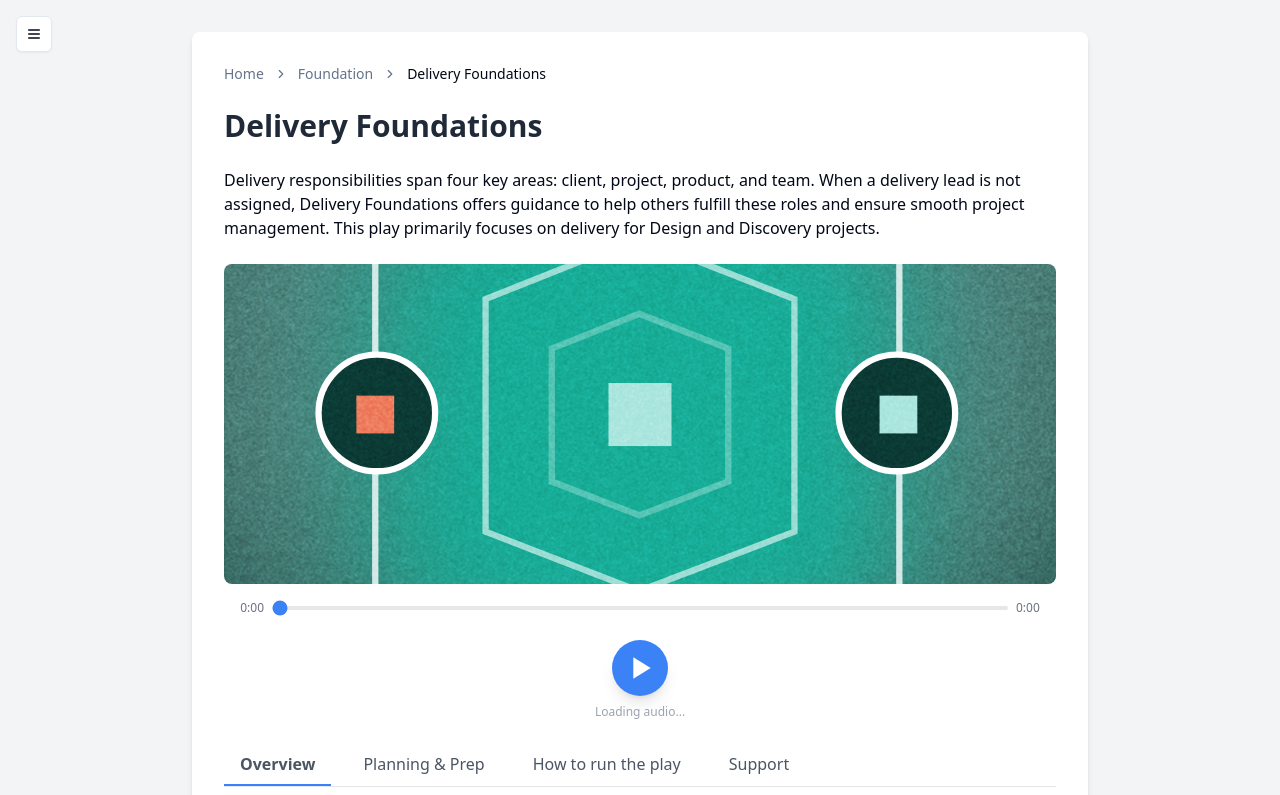
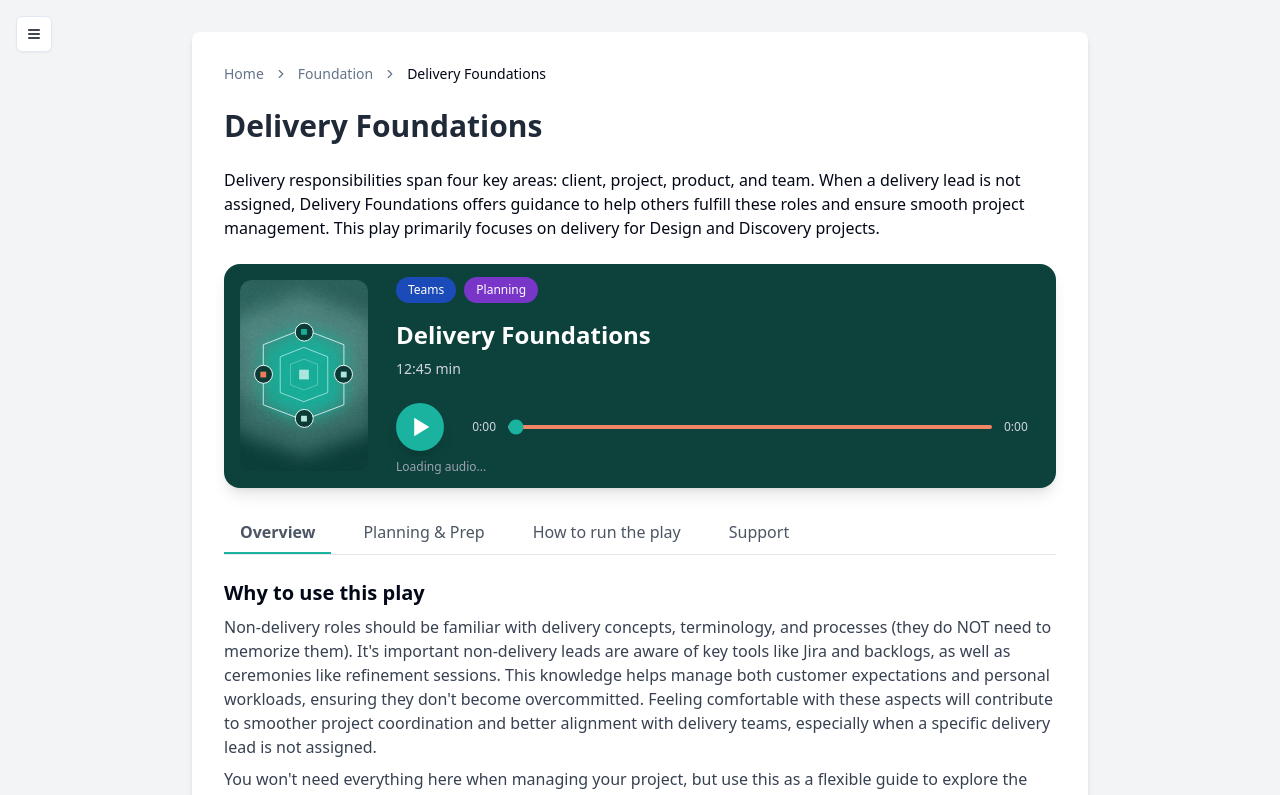
Before and after one commit to nicolecacchiotti/playbook-website, a Next.js app: page /plays/foundation/delivery-foundations in a window 1280 px wide. Shown: the top 795 px of the page. Built offline with nearby package versions, Linux system fonts and the light colour scheme.

Commit message:
Update audio player styling - fixed width, padding, and title size adjustments

```diff
--- a/src/components/AudioPlayer.tsx
+++ /dev/null
@@ -1,206 +0,0 @@
-'use client';
-
-import { useState, useRef, useEffect } from 'react';
-
-interface AudioPlayerProps {
-  src: string;
-  title?: string;
-  audioRef: React.RefObject<HTMLAudioElement>;
-  albumArt?: string;
-  episodeTitle?: string;
-  episodeDate?: string;
-  showName?: string;
-  spotifyUrl?: string;
-}
-
-export default function AudioPlayer({ src, title, audioRef, albumArt, episodeTitle, episodeDate, showName, spotifyUrl }: AudioPlayerProps) {
-  const [isPlaying, setIsPlaying] = useState(false);
-  const [currentTime, setCurrentTime] = useState(0);
-  const [duration, setDuration] = useState(0);
-  const [playbackRate, setPlaybackRate] = useState(1);
-  const [volume, setVolume] = useState(1);
-  const [isSpeedMenuOpen, setIsSpeedMenuOpen] = useState(false);
-  const [isVolumeMenuOpen, setIsVolumeMenuOpen] = useState(false);
-  const [error, setError] = useState<string | null>(null);
-  const [isLoading, setIsLoading] = useState(true);
-
-  useEffect(() => {
-    console.log('AudioPlayer mounted with src:', src);
-    setIsLoading(true);
-    setError(null);
-
-    if (audioRef.current) {
-      audioRef.current.addEventListener('loadeddata', () => {
-        console.log('Audio file loaded successfully');
-        setIsLoading(false);
-      });
-
-      audioRef.current.addEventListener('error', (e) => {
-        const audioError = e.target as HTMLAudioElement;
-        console.error('Audio error in AudioPlayer:', {
-          error: audioError.error,
-          networkState: audioError.networkState,
-          readyState: audioError.readyState
-        });
-        setError('Error loading audio file');
-        setIsLoading(false);
-      });
-    }
-  }, [src, audioRef]);
-
-  const togglePlayPause = () => {
-    if (audioRef.current) {
-      try {
-        if (isPlaying) {
-          audioRef.current.pause();
-        } else {
-          const playPromise = audioRef.current.play();
-          if (playPromise !== undefined) {
-            playPromise.catch(() => setError('Error playing audio file'));
-          }
-        }
-        setIsPlaying(!isPlaying);
-      } catch {
-        setError('Error controlling audio playback');
-      }
-    }
-  };
-
-  const skipForward = () => {
-    if (audioRef.current) {
-      audioRef.current.currentTime = Math.min(audioRef.current.currentTime + 15, duration);
-    }
-  };
-
-  const skipBackward = () => {
-    if (audioRef.current) {
-      audioRef.current.currentTime = Math.max(audioRef.current.currentTime - 15, 0);
-    }
-  };
-
-  const handlePlaybackRateChange = (rate: number) => {
-    if (audioRef.current) {
-      audioRef.current.playbackRate = rate;
-      setPlaybackRate(rate);
-      setIsSpeedMenuOpen(false);
-    }
-  };
-
-  const handleVolumeChange = (e: React.ChangeEvent<HTMLInputElement>) => {
-    const newVolume = Number(e.target.value);
-    if (audioRef.current) {
-      audioRef.current.volume = newVolume;
-      setVolume(newVolume);
-    }
-  };
-
-  const handleTimeUpdate = () => {
-    if (audioRef.current) {
-      setCurrentTime(audioRef.current.currentTime);
-    }
-  };
-
-  const handleLoadedMetadata = () => {
-    if (audioRef.current) {
-      setDuration(audioRef.current.duration);
-    }
-  };
-
-  const handleProgressChange = (e: React.ChangeEvent<HTMLInputElement>) => {
-    const time = Number(e.target.value);
-    if (audioRef.current) {
-      audioRef.current.currentTime = time;
-      setCurrentTime(time);
-    }
-  };
-
-  const formatTime = (time: number) => {
-    const minutes = Math.floor(time / 60);
-    const seconds = Math.floor(time % 60);
-    return `${minutes}:${seconds.toString().padStart(2, '0')}`;
-  };
-
-  // Placeholders if props are missing
-  const art = albumArt || 'https://via.placeholder.com/200x200?text=Podcast';
-  const epTitle = episodeTitle || 'Podcast Episode Title';
-  const epDate = episodeDate || 'Jan 1 · Show Name';
-  const show = showName || 'Show Name';
-  const spotify = spotifyUrl || '#';
-
-  // Handle click outside for speed menu
-  useEffect(() => {
-    if (!isSpeedMenuOpen) return;
-    function handleClick(e: MouseEvent) {
-      setIsSpeedMenuOpen(false);
-    }
-    window.addEventListener('click', handleClick);
-    return () => window.removeEventListener('click', handleClick);
-  }, [isSpeedMenuOpen]);
-
-  return (
-    <div className="bg-gray-700 rounded-2xl p-4 w-full max-w-4xl mx-auto shadow-lg flex flex-col justify-between min-h-[180px] relative">
-      {/* Hidden audio element */}
-      <audio
-        ref={audioRef}
-        src={src}
-        onTimeUpdate={handleTimeUpdate}
-        onLoadedMetadata={handleLoadedMetadata}
-        onEnded={() => setIsPlaying(false)}
-      />
-      {/* Playback Speed Dropdown */}
-      <div className="absolute top-4 right-4 z-10">
-        <button
-          onClick={e => { e.stopPropagation(); setIsSpeedMenuOpen(v => !v); }}
-          className="bg-white/10 text-white px-3 py-1 rounded font-semibold text-sm shadow hover:bg-white/20"
-        >
-          {playbackRate}x
-        </button>
-        {isSpeedMenuOpen && (
-          <div className="absolute right-0 mt-2 w-20 bg-gray-800 rounded shadow-lg py-1 text-white text-sm">
-            {[0.5, 1, 1.25, 1.5, 2].map(rate => (
-              <button
-                key={rate}
-                onClick={e => { e.stopPropagation(); handlePlaybackRateChange(rate); }}
-                className={`block w-full text-left px-4 py-1 hover:bg-gray-700/60 ${playbackRate === rate ? 'font-bold' : ''}`}
-              >
-                {rate}x
-              </button>
-            ))}
-          </div>
-        )}
-      </div>
-      {/* Episode Info */}
-      <div className="mb-4">
-        <div className="uppercase text-white/80 text-xs tracking-widest font-semibold mb-1 text-left">{show}</div>
-        <h2 className="text-white text-lg md:text-xl font-bold text-left leading-tight">{epTitle}</h2>
-      </div>
-      {/* Controls */}
-      <div className="flex flex-col items-center justify-center flex-1">
-        <div className="flex items-center justify-center mb-4">
-          <button onClick={togglePlayPause} className="bg-white text-gray-700 rounded-full w-12 h-12 flex items-center justify-center shadow hover:scale-105 transition-transform text-2xl" disabled={isLoading} aria-label={isPlaying ? 'Pause' : 'Play'}>
-            {isPlaying ? (
-              <svg width="24" height="24" fill="none" viewBox="0 0 24 24"><rect x="7" y="4" width="4" height="16" rx="2" fill="#374151"/><rect x="14" y="4" width="4" height="16" rx="2" fill="#374151"/></svg>
-            ) : (
-              <svg width="24" height="24" fill="none" viewBox="0 0 24 24"><path d="M7 4v16l13-8-13-8z" fill="#374151"/></svg>
-            )}
-          </button>
-        </div>
-      </div>
-      {/* Progress Bar */}
-      <div className="flex items-center gap-2 mt-4">
-        <span className="text-white/80 text-xs w-10 text-right">{formatTime(currentTime)}</span>
-        <input
-          type="range"
-          min={0}
-          max={duration}
-          value={currentTime}
-          onChange={handleProgressChange}
-          className="flex-1 h-1 bg-white/40 rounded-lg appearance-none cursor-pointer accent-white"
-        />
-        <span className="text-white/80 text-xs w-10">{formatTime(duration)}</span>
-      </div>
-      {isLoading && <div className="text-white/70 mt-2 text-center text-xs">Loading audio...</div>}
-      {error && <div className="text-red-300 mt-2 text-center text-xs">{error}</div>}
-    </div>
-  );
-}
--- a/src/components/AudioPlayerWrapper.tsx
+++ b/src/components/AudioPlayerWrapper.tsx
@@ -6,13 +6,16 @@ import Image from 'next/image';
 interface AudioPlayerWrapperProps {
   audioUrl: string;
   imageSrc: any; // Accept imported SVG or image
+  title?: string;
+  duration?: string;
+  labels?: string[];
 }
 
-export default function AudioPlayerWrapper({ audioUrl, imageSrc }: AudioPlayerWrapperProps) {
+export default function AudioPlayerWrapper({ audioUrl, imageSrc, title = 'Delivery Foundations', duration = '12:45', labels = ['Teams', 'Planning'] }: AudioPlayerWrapperProps) {
   const audioRef = useRef<HTMLAudioElement>(null);
   const [isPlaying, setIsPlaying] = useState(false);
   const [currentTime, setCurrentTime] = useState(0);
-  const [duration, setDuration] = useState(0);
+  const [audioDuration, setAudioDuration] = useState(0);
   const [error, setError] = useState<string | null>(null);
   const [isLoading, setIsLoading] = useState(true);
 
@@ -20,13 +23,13 @@ export default function AudioPlayerWrapper({ audioUrl, imageSrc }: AudioPlayerWr
     setIsLoading(true);
     setError(null);
     setCurrentTime(0);
-    setDuration(0);
+    setAudioDuration(0);
     setIsPlaying(false);
   }, [audioUrl]);
 
   const handleLoadedMetadata = () => {
     if (audioRef.current) {
-      setDuration(audioRef.current.duration);
+      setAudioDuration(audioRef.current.duration);
       setIsLoading(false);
     }
   };
@@ -63,16 +66,61 @@ export default function AudioPlayerWrapper({ audioUrl, imageSrc }: AudioPlayerWr
   };
 
   return (
-    <div className="w-full flex flex-col items-center">
-      {/* Image at the top */}
-      <div className="w-full mb-4">
+    <div className="w-full rounded-2xl overflow-hidden flex flex-col md:flex-row bg-[#0D423C] shadow-lg">
+      {/* Card Art */}
+      <div className="w-full md:w-auto md:flex-shrink-0 p-4">
         <Image
           src={imageSrc}
           alt="Audio Art"
-          width={320}
-          height={320}
-          className="rounded-lg object-cover w-full h-80"
+          className="rounded-xl h-auto max-h-48 w-full md:w-auto object-contain"
         />
+      </div>
+      {/* Content & Controls */}
+      <div className="flex-1 flex flex-col justify-center p-3 text-white">
+        {/* Chips */}
+        <div className="flex gap-2 mb-4">
+          {labels.map(label => (
+            <span key={label} className={
+              label === 'Teams'
+                ? 'bg-blue-700/80 text-white px-3 py-1 rounded-full font-medium'
+                : 'bg-purple-600/80 text-white px-3 py-1 rounded-full font-medium'
+            } style={{ fontSize: '12px' }}>
+              {label}
+            </span>
+          ))}
+        </div>
+        {/* Title */}
+        <h2 className="text-xl md:text-2xl font-bold mb-2 leading-tight">{title}</h2>
+        {/* Duration */}
+        <div className="text-gray-300 text-sm mb-6">{duration} min</div>
+        {/* Audio Controls */}
+        <div className="flex items-center gap-3 w-full">
+          <button
+            onClick={togglePlayPause}
+            className="bg-[#19B39F] hover:bg-[#15a08e] text-white rounded-full w-12 h-12 flex items-center justify-center shadow-lg focus:outline-none focus:ring-2 focus:ring-[#19B39F] transition"
+            aria-label={isPlaying ? 'Pause' : 'Play'}
+            disabled={isLoading}
+          >
+            {isPlaying ? (
+              <svg width="28" height="28" fill="none" viewBox="0 0 24 24"><rect x="7" y="4" width="4" height="16" rx="2" fill="white"/><rect x="14" y="4" width="4" height="16" rx="2" fill="white"/></svg>
+            ) : (
+              <svg width="28" height="28" fill="none" viewBox="0 0 24 24"><path d="M7 4v16l13-8-13-8z" fill="white"/></svg>
+            )}
+          </button>
+          <span className="text-gray-300 text-xs w-10 text-right">{formatTime(currentTime)}</span>
+          <input
+            type="range"
+            min={0}
+            max={audioDuration}
+            value={currentTime}
+            onChange={handleProgressChange}
+            className="flex-1 h-1 bg-[#EF8665] rounded-lg appearance-none cursor-pointer accent-[#19B39F]"
+            style={{ accentColor: '#19B39F' }}
+          />
+          <span className="text-gray-300 text-xs w-10">{formatTime(audioDuration)}</span>
+        </div>
+        {isLoading && <div className="text-gray-400 mt-2 text-xs">Loading audio...</div>}
+        {error && <div className="text-red-500 mt-2 text-xs">{error}</div>}
       </div>
       {/* Hidden audio element */}
       <audio
@@ -83,35 +131,6 @@ export default function AudioPlayerWrapper({ audioUrl, imageSrc }: AudioPlayerWr
         onEnded={() => setIsPlaying(false)}
         className="hidden"
       />
-      {/* Progress Bar */}
-      <div className="flex items-center w-full gap-2">
-        <span className="text-gray-500 text-xs w-10 text-right">{formatTime(currentTime)}</span>
-        <input
-          type="range"
-          min={0}
-          max={duration}
-          value={currentTime}
-          onChange={handleProgressChange}
-          className="flex-1 h-1 bg-gray-200 rounded-lg appearance-none cursor-pointer accent-blue-500"
-          style={{ accentColor: '#3b82f6' }} // Tailwind blue-500
-        />
-        <span className="text-gray-500 text-xs w-10">{formatTime(duration)}</span>
-      </div>
-      {/* Play/Pause Button */}
-      <button
-        onClick={togglePlayPause}
-        className="mt-6 bg-blue-500 hover:bg-blue-600 text-white rounded-full w-14 h-14 flex items-center justify-center shadow-lg focus:outline-none focus:ring-2 focus:ring-blue-300 transition"
-        aria-label={isPlaying ? 'Pause' : 'Play'}
-        disabled={isLoading}
-      >
-        {isPlaying ? (
-          <svg width="32" height="32" fill="none" viewBox="0 0 24 24"><rect x="7" y="4" width="4" height="16" rx="2" fill="white"/><rect x="14" y="4" width="4" height="16" rx="2" fill="white"/></svg>
-        ) : (
-          <svg width="32" height="32" fill="none" viewBox="0 0 24 24"><path d="M7 4v16l13-8-13-8z" fill="white"/></svg>
-        )}
-      </button>
-      {isLoading && <div className="text-gray-400 mt-2 text-center text-xs">Loading audio...</div>}
-      {error && <div className="text-red-500 mt-2 text-center text-xs">{error}</div>}
     </div>
   );
 }
--- a/src/components/SecondaryTabNav.tsx
+++ b/src/components/SecondaryTabNav.tsx
@@ -14,7 +14,7 @@ const SecondaryTabNav: React.FC<SecondaryTabNavProps> = ({ tabs, selectedTab, on
         {tabs.map((tab, idx) => (
           <li key={tab}>
             <button
-              className={`px-4 py-2 text-gray-600 hover:text-gray-900 focus:outline-none border-b-2 transition-colors duration-200 ${selectedTab === idx ? 'border-blue-500 text-blue-600 font-semibold' : 'border-transparent'}`}
+              className={`px-4 py-2 text-gray-600 hover:text-gray-900 focus:outline-none border-b-2 transition-colors duration-200 ${selectedTab === idx ? 'border-[#19B39F] text-blue-600 font-semibold' : 'border-transparent'} whitespace-nowrap`}
               type="button"
               onClick={() => onTabChange(idx)}
             >
```
